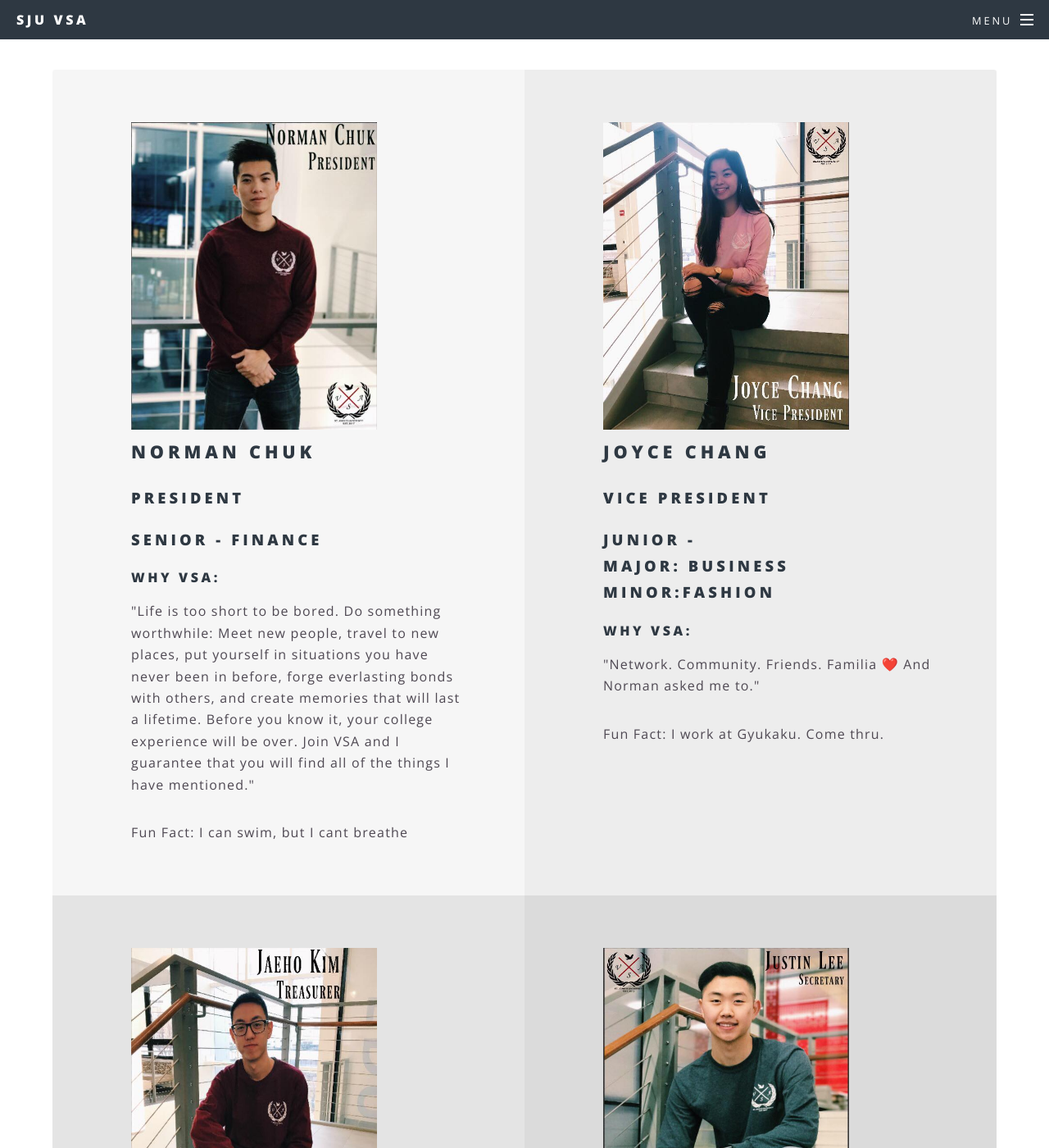
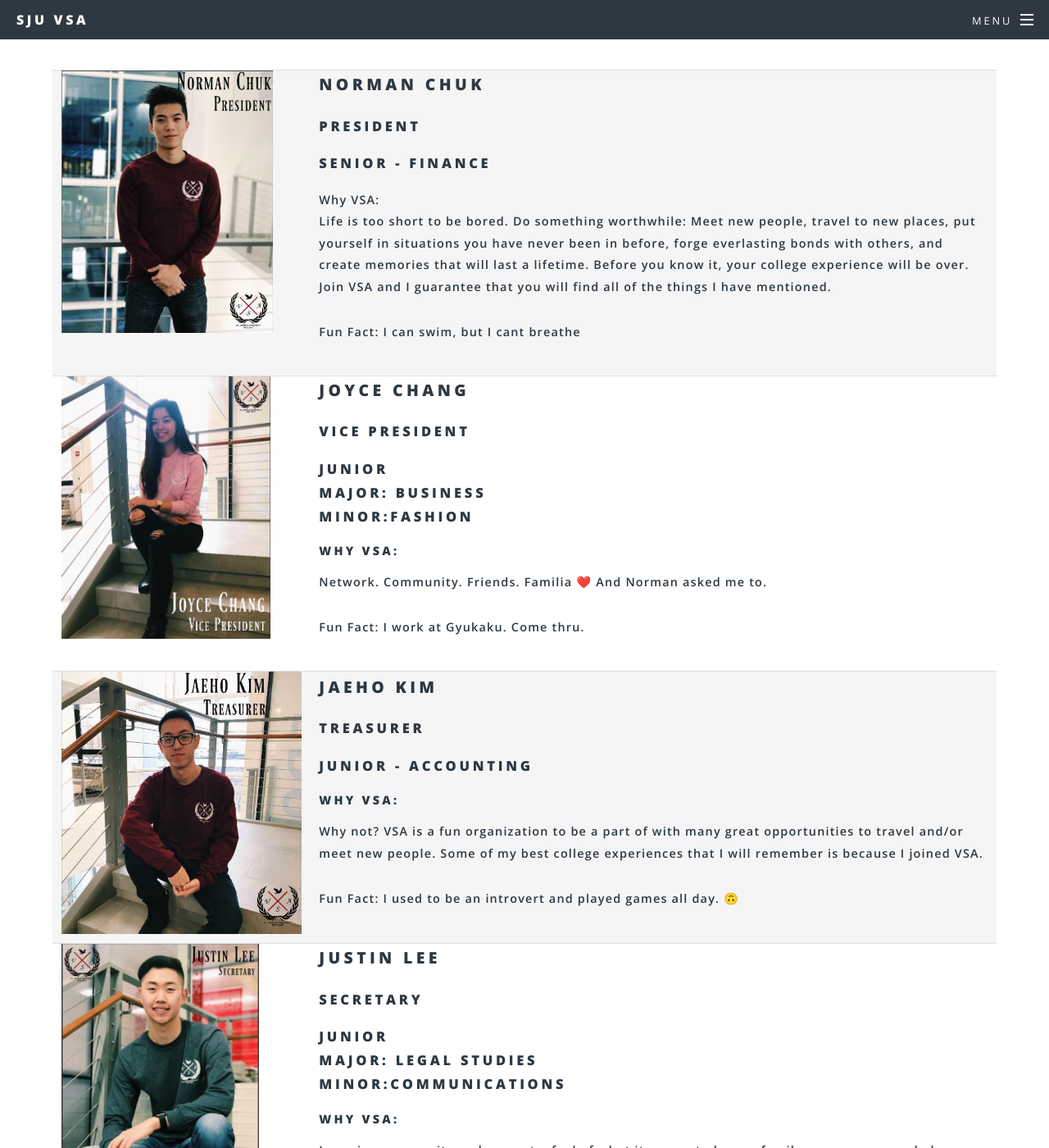
Before and after one commit to sjuvsa/sjuvsa.github.io, a Jekyll site: the page built from eboard.html, in a window 1280 px wide and 1400 px high, scrolled down 404 px. Shown: the whole window at 82% size. Built offline with Jekyll 4.4.1, drawn with Linux system fonts in a browser that asks for light colours; some of the changed text lies outside the part shown.

Commit message:
Eboard formatting.

```diff
--- a/eboard.html
+++ b/eboard.html
@@ -5,50 +5,58 @@ description: Spring 2018
 ---
 
 <article id="main">
-    <ul class="features">
-		<li>
-			<img src="/images/spring2018/chukNorman.jpg" style="align:left;width:300px;height:375px">
+	<table>
+		<tr>
+			<th><img src="/images/spring2018/chukNorman.jpg" style="vertical-align: top;width:256;height:320px"></th>
+			<th style="vertical-align: middle">
 				<h2>Norman Chuk</h2>
 				<h3>President</h3>
 				<h3>Senior - Finance</h3>
-			<h4>Why VSA:</h4>
-			<p>"Life is too short to be bored. Do something worthwhile: Meet new people, travel to new places, put yourself in situations you have never been in before, forge everlasting bonds with others, and create memories that will last a lifetime. Before you know it, your college experience will be over. Join VSA and I guarantee that you will find all of the things I have mentioned."</p>
+				<h4">Why VSA:</h4>
+				<p>Life is too short to be bored. Do something worthwhile: Meet new people, travel to new places, put yourself in situations you have never been in before, forge everlasting bonds with others, and create memories that will last a lifetime. Before you know it, your college experience will be over. Join VSA and I guarantee that you will find all of the things I have mentioned.</p>
 			    <p>Fun Fact: I can swim, but I cant breathe</p>
-		</li>
-		<li>
-			<img src="/images/spring2018/changJoyce.jpg" style="align:left;width:300px;height:375px">
+			</th>
+		</tr>
+		<tr>
+			<th><img src="/images/spring2018/changJoyce.jpg" style="vertical-align: top;width:256;height:320px"></th>
+			<th style="vertical-align: middle">
 				<h2>Joyce Chang</h2>
 				<h3>Vice President</h3>
-			<h3>Junior - <br>Major: Business <br>Minor:Fashion </h3>
+				<h3>Junior<br>Major: Business <br>Minor:Fashion </h3>
 				<h4>Why VSA:</h4>
-			<p>"Network. Community. Friends. Familia ❤️ And Norman asked me to."</p>
+				<p>Network. Community. Friends. Familia ❤️ And Norman asked me to.</p>
 			    <p>Fun Fact: I work at Gyukaku. Come thru.</p>
-		</li>
-		<li>
-			<img src="/images/spring2018/kimJaeho.jpg" style="align:left;width:300px;height:375px">
+		    </th>
+		</tr>
+		<tr>
+			<th><img src="/images/spring2018/kimJaeho.jpg" style="vertical-align: top;width:256;height:320px"></th>
+			<th style="vertical-align: middle">
 				<h2>Jaeho Kim</h2>
 				<h3>Treasurer</h3>
 				<h3>Junior - Accounting</h3>
 				<h4>Why VSA:</h4>
-			<p>"Why not? VSA is a fun organization to be a part of with many great opportunities to travel and/or meet new people. Some of my best college experiences that I will remember is because I joined VSA."</p>
+				<p>Why not? VSA is a fun organization to be a part of with many great opportunities to travel and/or meet new people. Some of my best college experiences that I will remember is because I joined VSA.</p>
 			    <p>Fun Fact: I used to be an introvert and played games all day. 🙃</p>
-		</li>
-		<li>
-			<img src="/images/spring2018/leeJustin.jpg" style="align:left;width:300px;height:375px">
+		    </th>
+		</tr>
+		<tr>
+			<th><img src="/images/spring2018/leeJustin.jpg" style="vertical-align: top;width:256;height:320px"></th>
+			<th style="vertical-align: middle">
 				<h2>Justin Lee</h2>
 				<h3>Secretary</h3>
-			<h3>Junior - <br>Major: Legal Studies <br>Minor:Communications</h3>
+				<h3>Junior<br>Major: Legal Studies <br>Minor:Communications</h3>
 				<h4>Why VSA:</h4>
-			<p>Why VSA: "Issa nice community and you get a feel of what it means to have a family on campus... and also cuz Norman told me to."</p>
+				<p>Issa nice community and you get a feel of what it means to have a family on campus... and also cuz Norman told me to.</p>
 				<p>Fun Fact: I’m a tall dude who likes spicy memes</p>
-		</li>
-	</u1>
+		    </th>
+		</tr>
+	</table>
 
-	<img src="/images/spring2018/leeStephanie.jpg" style="align:left;width:300px;height:375px">
-	<img src="/images/spring2018/liuTiffany.jpg" style="align:left;width:300px;height:375px">
-	<img src="/images/spring2018/hongEmily.jpg" style="align:left;width:300px;height:375px">
-	<img src="/images/spring2018/lauJason.jpg" style="align:left;width:300px;height:375px">
-	<img src="/images/spring2018/doBen.jpg" style="align:left;width:300px;height:375px">
-	<img src="/images/spring2018/kimLydia.jpg" style="align:left;width:300px;height:375px">
-	<img src="/images/spring2018/qadirOnab.jpg" style="align:left;width:300px;height:375px">
+	<!--<img src="/images/spring2018/leeStephanie.jpg" style="align:left;width:300px;height:375px">-->
+	<!--<img src="/images/spring2018/liuTiffany.jpg" style="align:left;width:300px;height:375px">-->
+	<!--<img src="/images/spring2018/hongEmily.jpg" style="align:left;width:300px;height:375px">-->
+	<!--<img src="/images/spring2018/lauJason.jpg" style="align:left;width:300px;height:375px">-->
+	<!--<img src="/images/spring2018/doBen.jpg" style="align:left;width:300px;height:375px">-->
+	<!--<img src="/images/spring2018/kimLydia.jpg" style="align:left;width:300px;height:375px">-->
+	<!--<img src="/images/spring2018/qadirOnab.jpg" style="align:left;width:300px;height:375px">-->
 </article>
--- a/events.html
+++ b/events.html
@@ -1,6 +1,6 @@
 ---
 layout: page
-title: Events
+title: Upcoming Events
 ---
 
 <center></center><iframe src="https://calendar.google.com/calendar/embed?showPrint=0&amp;height=800&amp;wkst=1&amp;bgcolor=%23FFFFFF&amp;src=x_hiten42_x%40yahoo.com&amp;color=%232952A3&amp;ctz=America%2FNew_York" style="border-width:0" width="100%" height="800" frameborder="0" scrolling="no"></iframe></center>
```
Lines whose indentation alone changed are shown as unchanged.
